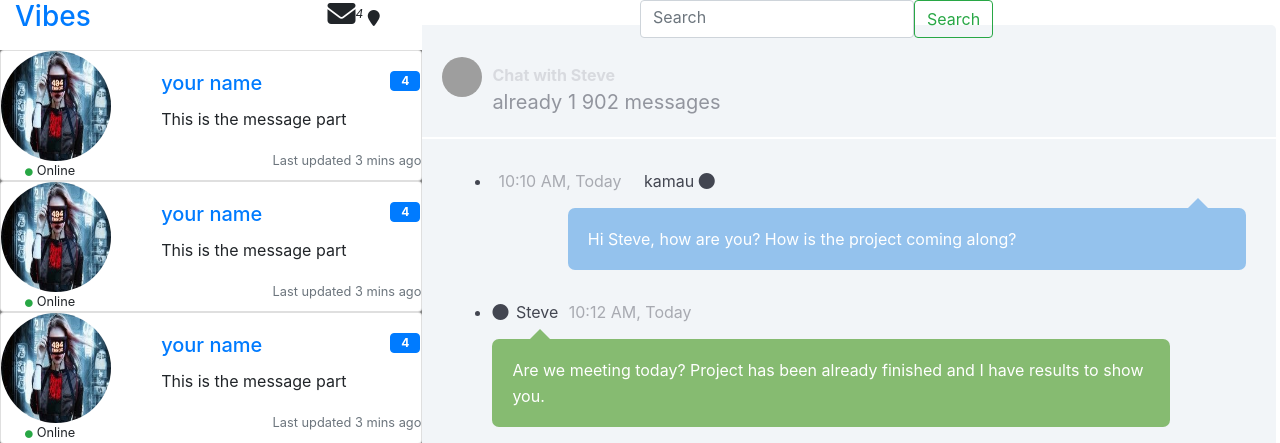
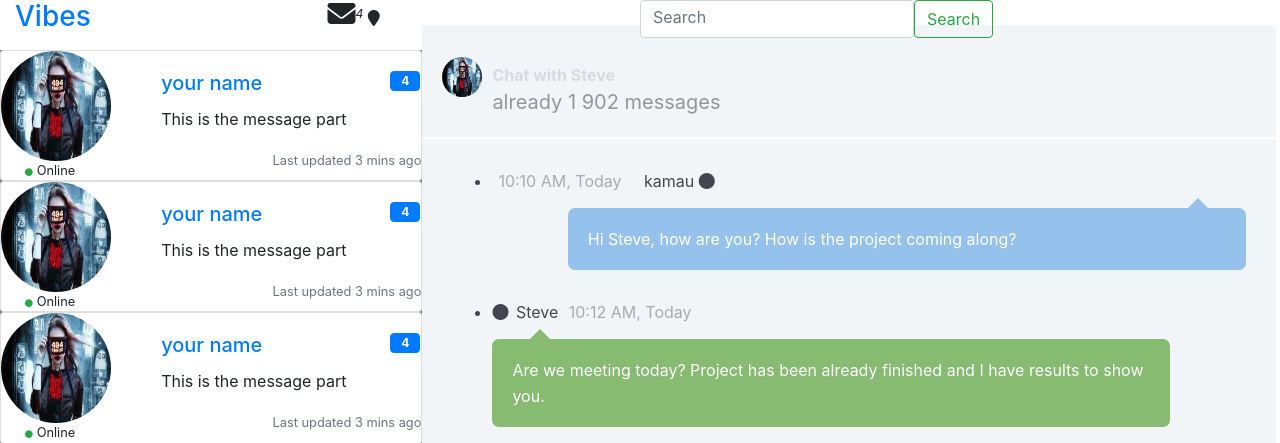
Before and after one commit to oyamoh-brian/vibes, a Django app: page /messages/ in a window 1280 px wide. Shown: the part 35-478 px from the top of the page. Run offline with Django 3.2, Linux system fonts and the light colour scheme; some libraries are stand-ins or nearby versions; grey boxes are pictures that could not be loaded.

Commit message:
modified the profile part

```diff
--- a/vmessages/templates/messages/messages.html
+++ b/vmessages/templates/messages/messages.html
@@ -322,7 +322,7 @@
             </div> -->
                   <div class="chat pt-0">
                       <div class="chat-header clearfix">
-                        <img src="female.jpg " class="msg_profile" alt="avatar" />
+                        <img src="{% static 'messages/img/female.jpg' %}" class="msg_profile" alt="avatar" />
 
                         <div class="chat-about">
                           <div class="chat-with">Chat with Steve</div>
```
